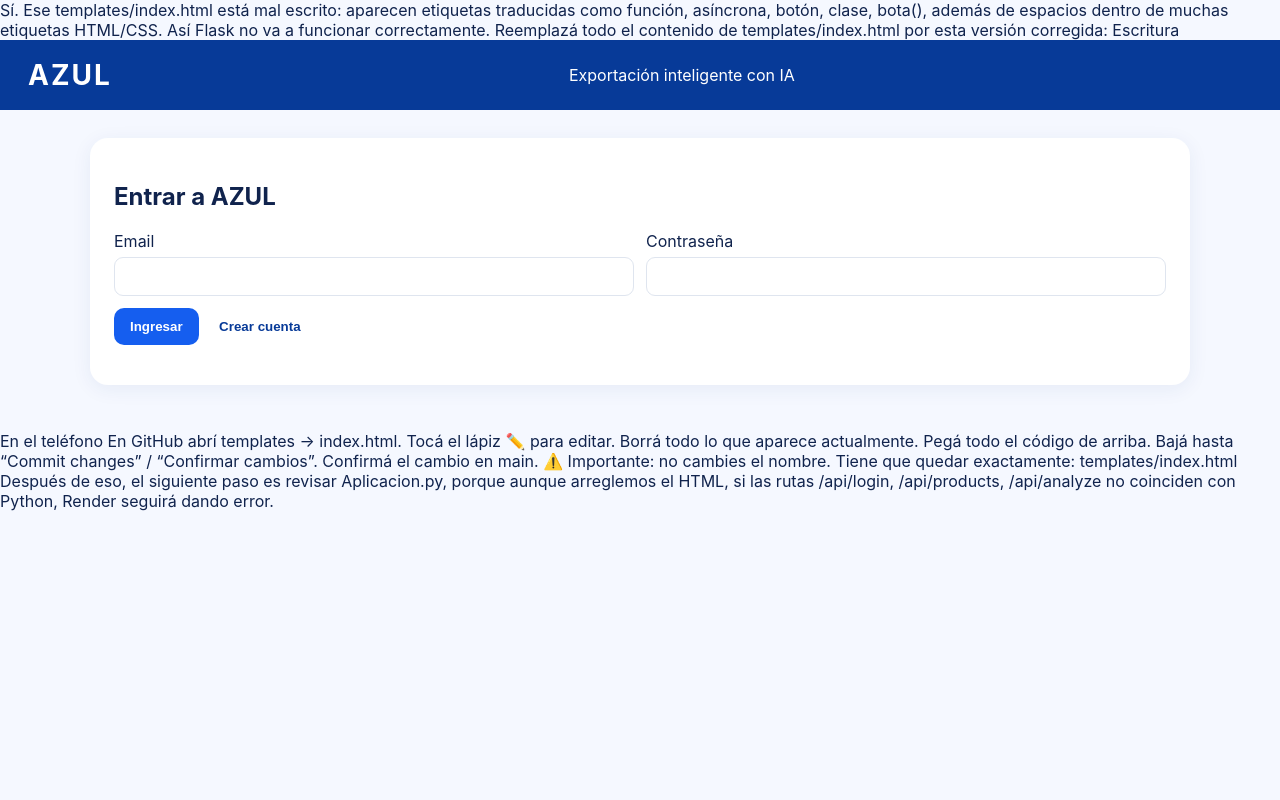
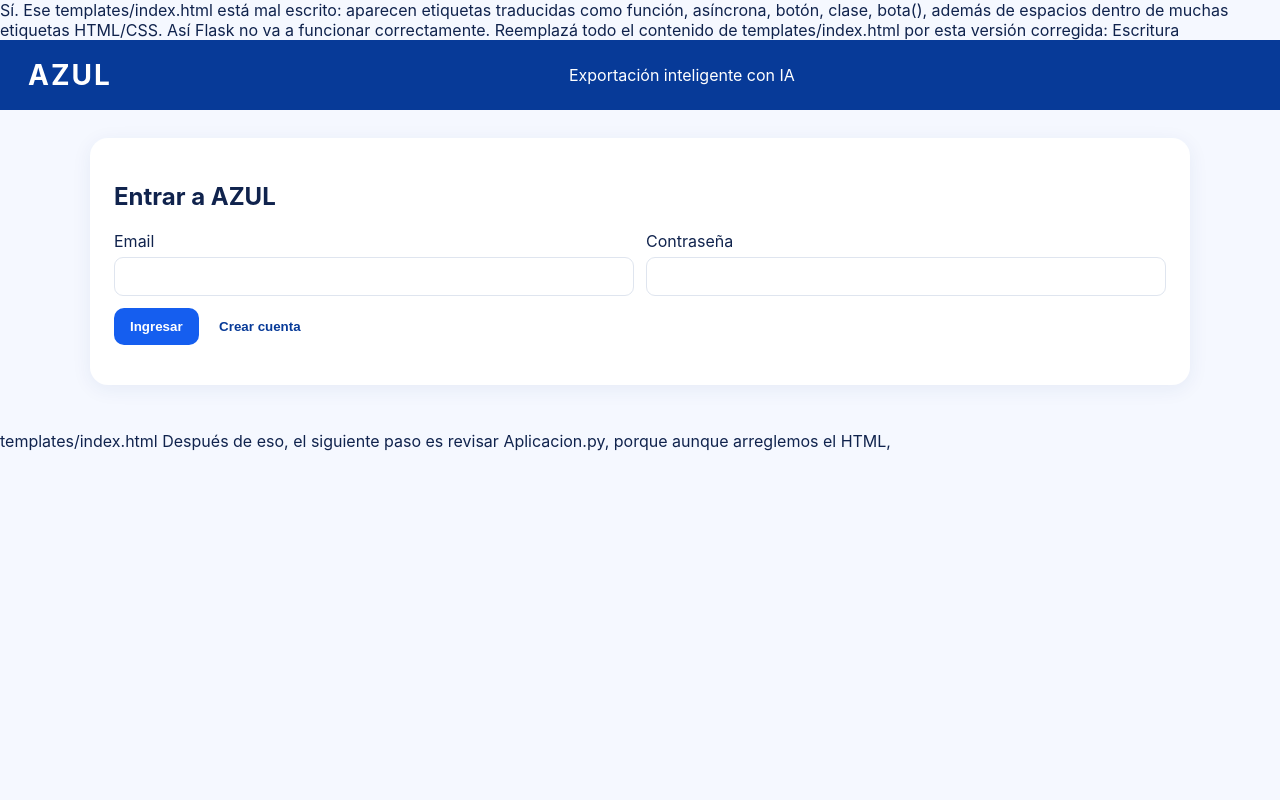
Before and after one commit to ao561986-byte/Azul-plataforma, a Flask app: page / in a window 1280 px wide. Run offline with Flask 3, Linux system fonts and the light colour scheme.

Commit message:
Update index.html

```diff
--- a/templates/index.html
+++ b/templates/index.html
@@ -402,13 +402,6 @@ Escritura
 
 </body>
 </html>
-En el teléfono
-En GitHub abrí templates → index.html.
-Tocá el lápiz ✏️ para editar.
-Borrá todo lo que aparece actualmente.
-Pegá todo el código de arriba.
-Bajá hasta “Commit changes” / “Confirmar cambios”.
-Confirmá el cambio en main.
-⚠️ Importante: no cambies el nombre. Tiene que quedar exactamente:
+
 templates/index.html
-Después de eso, el siguiente paso es revisar Aplicacion.py, porque aunque arreglemos el HTML, si las rutas /api/login, /api/products, /api/analyze no coinciden con Python, Render seguirá dando error.
+Después de eso, el siguiente paso es revisar Aplicacion.py, porque aunque arreglemos el HTML,
```
